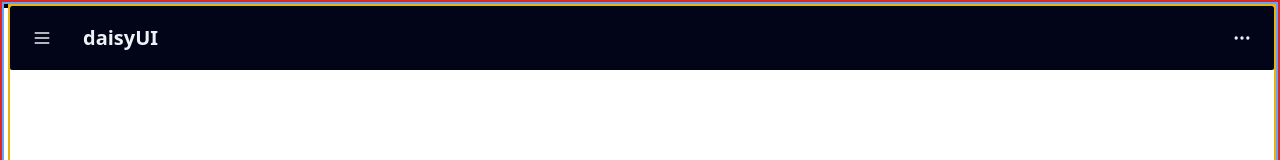
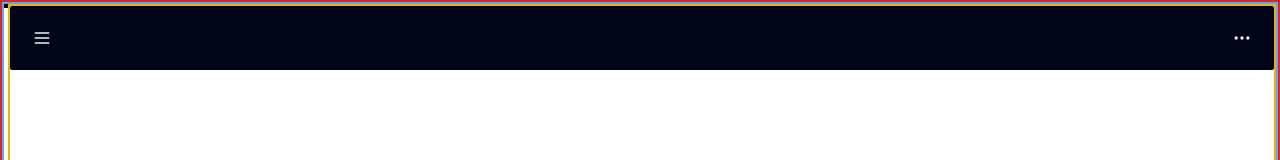
Before and after one commit to Lenz60/vue-basic, a Vue app: page / in a window 1280 px wide. Shown: the top 160 px of the page. Built offline with nearby package versions, Linux system fonts and the light colour scheme; what datatables.net-vue3 would draw is missing.

Commit message:
fix(Visual): Visual fix
Visual adjustment for Main Layout and Navbar

```diff
--- a/src/components/Layout/MainLayout.vue
+++ b/src/components/Layout/MainLayout.vue
@@ -29,7 +29,7 @@
 
   <!-- v vue-router Style routing -->
   <div
-    class="flex flex-row border-2 border-blue-400 w-full h-full overflow-y-hidden"
+    class="flex flex-row border-2 border-blue-400 w-full h-full overflow-y-scroll"
   >
     <div class="border-2 border-black h-full">
       <Sidebar v-if="showSidebar" />
--- a/src/components/Layout/Partials/Navbar.vue
+++ b/src/components/Layout/Partials/Navbar.vue
@@ -22,7 +22,7 @@
         </button>
       </div>
       <div class="flex-1 text-neutral-content">
-        <a class="btn btn-ghost text-xl">daisyUI</a>
+        <!-- <a class="btn btn-ghost text-xl">daisyUI</a> -->
       </div>
       <div class="flex-none">
         <button class="btn btn-square btn-ghost">
```
